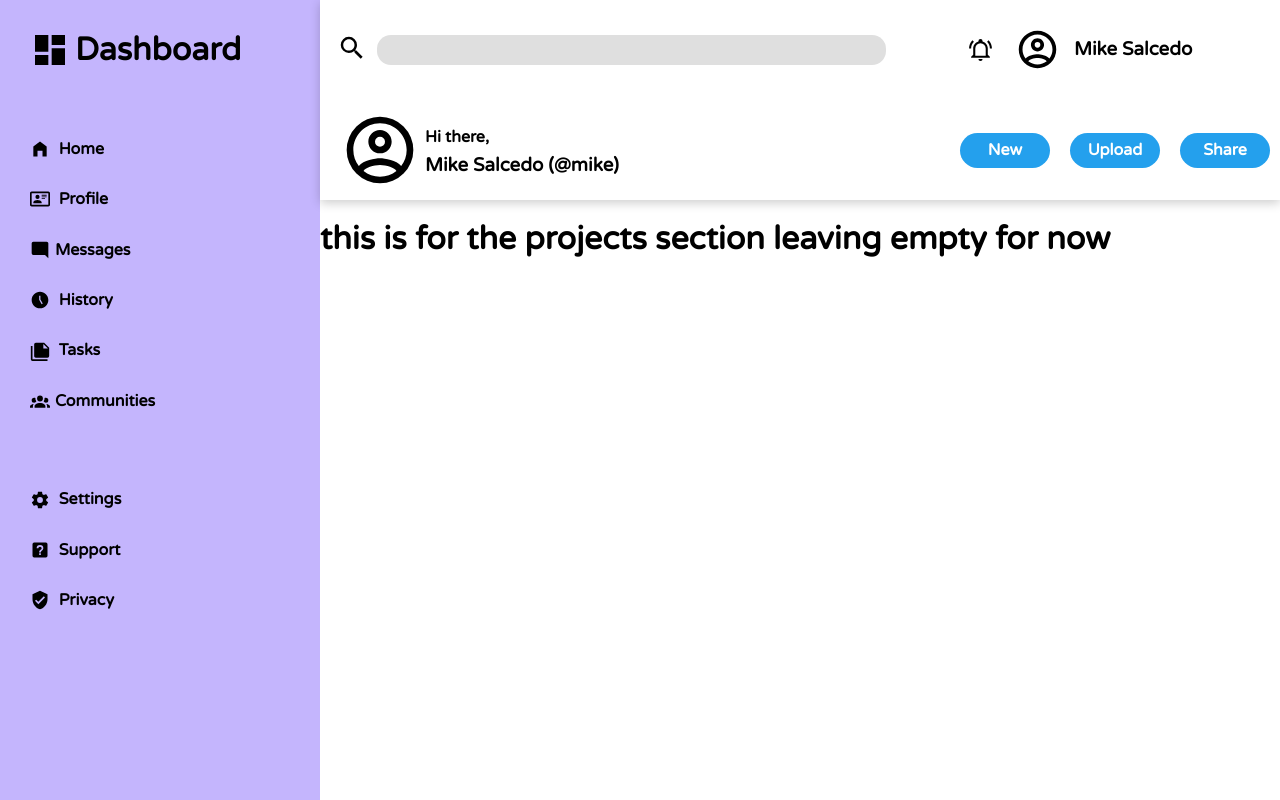
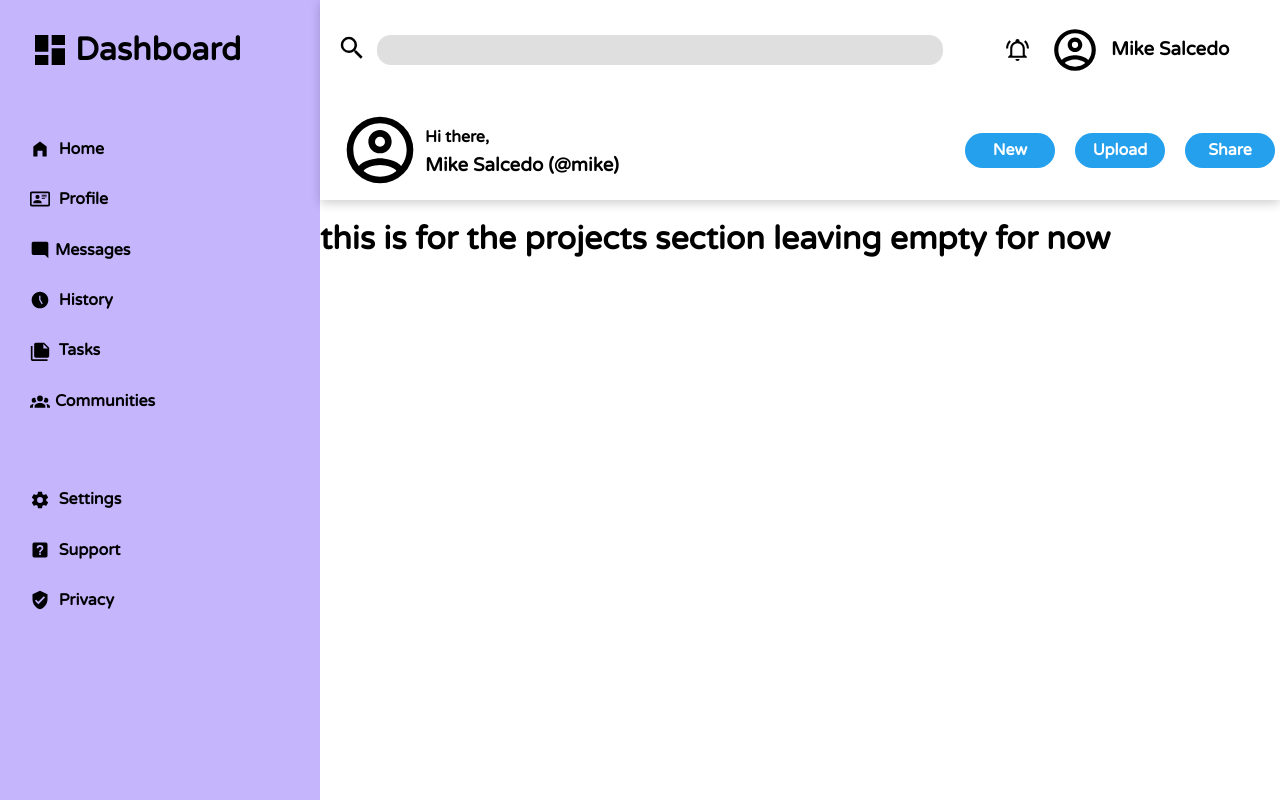
Before and after one commit to Mike-Salcedo/Admin-Dashboard, a plain HTML site: page index.html in a window 1280 px wide. Drawn offline with Linux system fonts and the light colour scheme.

Commit message:
Update styles

```diff
--- a/style.css
+++ b/style.css
@@ -443,7 +443,7 @@ p.sb-text-small {
 
 .header-section {
   display: grid;
-  grid-template-columns: 2fr 1fr;
+  grid-template-columns: 4fr 2fr;
   grid-template-rows: 1fr;
 
   grid-column: 2/-1;
@@ -481,7 +481,7 @@ p.sb-text-small {
 }
 
 input.search-bar {
-  width: 90%;
+  width: 100%;
   grid-column: 2;
   border-radius: 14px;
   border: white;
@@ -525,15 +525,16 @@ input.search-bar {
 }
 
 .hd-notification-section {
+  padding: 5px;
   display: grid;
-  grid-template-columns: 40px 40px 1fr;
+  grid-template-columns: 40px 40px 140px;
   align-content: center;
 
   align-items: center;
-  justify-items: center;
-  width: fit-content;
+  justify-content: center;
+  /* width: fit-content; */
 
-  column-gap: 17px;
+  column-gap: 5px;
 
   /* border: 1px solid black; */
 }
@@ -546,7 +547,11 @@ input.search-bar {
 
 .user-img {
   width: fit-content;
-  height: 45px;
+  height: 50px;
+}
+
+.small-user-name {
+  margin-left: 16px;
 }
 
 .hd-btn-section {
@@ -555,6 +560,7 @@ input.search-bar {
   column-gap: 20px;
 
   align-items: center;
+  justify-content: center;
 }
 
 .btn {
```
